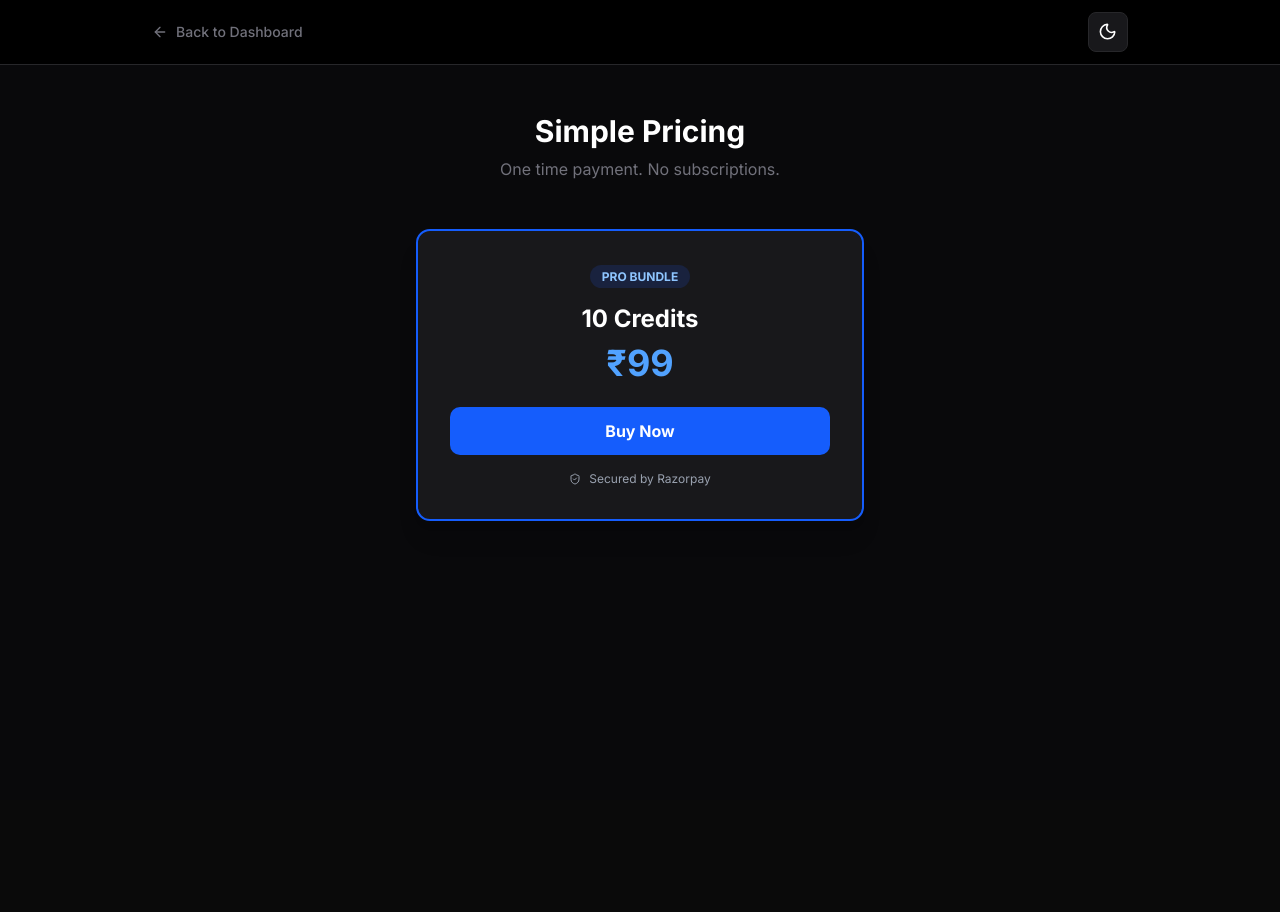
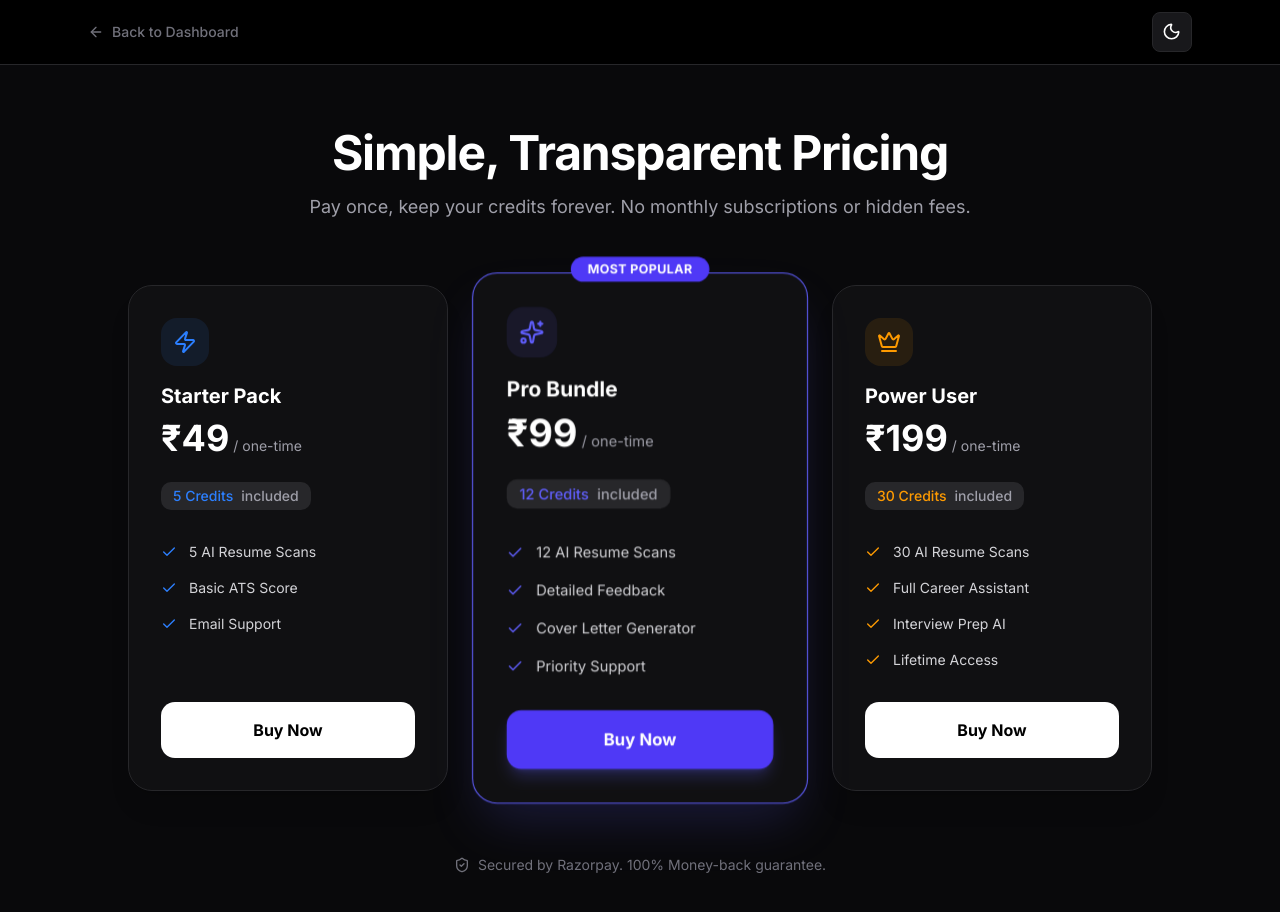
Before and after one commit to Sudarshan-812/resumai, a Next.js app: page /billing in a window 1280 px wide. Shown: the top 912 px of the page. Before the commit the page ends 800 px from the top, so only its background shows below. Built offline with nearby package versions, Linux system fonts and the light colour scheme.

Commit message:
feat: Add tiered pricing plans and redesign billing page

```diff
--- a/src/app/billing/page.tsx
+++ b/src/app/billing/page.tsx
@@ -1,14 +1,15 @@
 "use client";
 
 import Link from "next/link";
-import { ArrowLeft, Check, ShieldCheck, Loader2 } from "lucide-react";
+import { ArrowLeft, Check, Zap, Crown, Sparkles, Loader2, ShieldCheck } from "lucide-react";
 import { ThemeToggle } from "@/app/components/theme-toggle";
 import { useState } from "react";
 import { createRazorpayOrder } from "@/app/actions/razorpay";
-import { verifyPayment } from "@/app/actions/verify-payment"; // 👈 verification import
+import { verifyPayment } from "@/app/actions/verify-payment";
 import { toast } from "sonner";
 import Script from "next/script";
 import { useRouter } from "next/navigation";
+import { cn } from "@/lib/utils";
 
 declare global {
   interface Window {
@@ -16,49 +17,89 @@ declare global {
   }
 }
 
+// Define our Plans Data
+const PLANS = [
+  {
+    id: "starter",
+    name: "Starter Pack",
+    price: 49,
+    credits: 5,
+    icon: Zap,
+    color: "text-blue-500",
+    bg: "bg-blue-500/10",
+    border: "border-zinc-200 dark:border-zinc-800",
+    popular: false,
+    features: ["5 AI Resume Scans", "Basic ATS Score", "Email Support"],
+  },
+  {
+    id: "pro",
+    name: "Pro Bundle",
+    price: 99,
+    credits: 12, // More value than before!
+    icon: Sparkles,
+    color: "text-indigo-500",
+    bg: "bg-indigo-500/10",
+    border: "border-indigo-500 dark:border-indigo-500",
+    popular: true,
+    features: ["12 AI Resume Scans", "Detailed Feedback", "Cover Letter Generator", "Priority Support"],
+  },
+  {
+    id: "power",
+    name: "Power User",
+    price: 199,
+    credits: 30,
+    icon: Crown,
+    color: "text-amber-500",
+    bg: "bg-amber-500/10",
+    border: "border-zinc-200 dark:border-zinc-800",
+    popular: false,
+    features: ["30 AI Resume Scans", "Full Career Assistant", "Interview Prep AI", "Lifetime Access"],
+  },
+];
+
 export default function BillingPage() {
-  const [loading, setLoading] = useState(false);
+  const [loadingId, setLoadingId] = useState<string | null>(null);
   const router = useRouter();
 
-  const handlePurchase = async () => {
-    setLoading(true);
+  const handlePurchase = async (plan: typeof PLANS[0]) => {
+    setLoadingId(plan.id);
 
     try {
-      // 1. Create Order
-      const result = await createRazorpayOrder();
+      // 1. Create Order with Dynamic Price
+      const result = await createRazorpayOrder(plan.price);
       if (!result.success || !result.orderId) throw new Error("Order creation failed");
 
       // 2. Open Razorpay
       const options = {
         key: process.env.NEXT_PUBLIC_RAZORPAY_KEY_ID,
-        amount: "9900", // ₹99
+        amount: plan.price * 100,
         currency: "INR",
-        name: "ResumAI Pro",
-        description: "10 AI Credits",
+        name: `ResumAI ${plan.name}`,
+        description: `${plan.credits} Credits`,
         order_id: result.orderId,
 
-        // 3. Handle Success
         handler: async function (response: any) {
           toast.loading("Verifying Payment...");
 
-          // 4. Call Server Action to Add Credits
+          // 3. Verify & Add Dynamic Credits
           const verification = await verifyPayment(
             response.razorpay_order_id,
             response.razorpay_payment_id,
-            response.razorpay_signature
+            response.razorpay_signature,
+            plan.credits // 👈 Sending correct credits for the chosen plan
           );
 
           if (verification.success) {
             toast.dismiss();
-            toast.success("Success! 10 Credits Added.");
-            router.push("/dashboard"); // Go back to dashboard
+            toast.success(`Success! ${plan.credits} Credits Added.`);
+            router.push("/dashboard");
             router.refresh();
           } else {
             toast.dismiss();
             toast.error("Verification Failed");
           }
         },
-        theme: { color: "#2563EB" },
+        theme: { color: "#4F46E5" },
       };
 
       const rzp1 = new window.Razorpay(options);
@@ -67,7 +108,7 @@ export default function BillingPage() {
     } catch (error) {
       toast.error("Payment failed to start");
     } finally {
-      setLoading(false);
+      setLoadingId(null);
     }
   };
 
@@ -76,41 +117,102 @@ export default function BillingPage() {
       <Script src="https://checkout.razorpay.com/v1/checkout.js" strategy="lazyOnload" />
 
       {/* Navbar */}
-      <div className="border-b border-gray-200 dark:border-zinc-800 bg-white dark:bg-black">
-        <div className="max-w-5xl mx-auto px-6 h-16 flex items-center justify-between">
-          <Link href="/dashboard" className="text-zinc-500 hover:text-black dark:hover:text-white flex items-center gap-2 text-sm font-medium">
+      <div className="border-b border-gray-200 dark:border-zinc-800 bg-white dark:bg-black sticky top-0 z-50">
+        <div className="max-w-6xl mx-auto px-6 h-16 flex items-center justify-between">
+          <Link href="/dashboard" className="text-zinc-500 hover:text-black dark:hover:text-white flex items-center gap-2 text-sm font-medium transition-colors">
             <ArrowLeft className="w-4 h-4" /> Back to Dashboard
           </Link>
           <ThemeToggle />
         </div>
       </div>
 
-      {/* Content */}
-      <main className="max-w-5xl mx-auto px-6 py-12">
-        <div className="text-center mb-12">
-          <h1 className="text-3xl font-bold mb-2">Simple Pricing</h1>
-          <p className="text-zinc-500">One time payment. No subscriptions.</p>
+      <main className="max-w-6xl mx-auto px-6 py-16">
+
+        {/* Header */}
+        <div className="text-center mb-16">
+          <h1 className="text-4xl md:text-5xl font-bold mb-4 tracking-tight">Simple, Transparent Pricing</h1>
+          <p className="text-lg text-zinc-500 dark:text-zinc-400 max-w-2xl mx-auto">
+            Pay once, keep your credits forever. No monthly subscriptions or hidden fees.
+          </p>
         </div>
 
-        <div className="max-w-md mx-auto bg-white dark:bg-zinc-900 border-2 border-blue-600 rounded-xl p-8 shadow-xl">
-            <div className="mb-4 text-center">
-              <span className="bg-blue-100 dark:bg-blue-900/30 text-blue-700 dark:text-blue-300 px-3 py-1 rounded-full text-xs font-bold uppercase">Pro Bundle</span>
+        {/* Plans Grid */}
+        <div className="grid grid-cols-1 md:grid-cols-3 gap-8 max-w-5xl mx-auto relative">
+
+          {PLANS.map((plan) => (
+            <div
+              key={plan.id}
+              className={cn(
+                "relative flex flex-col p-8 rounded-3xl border bg-white dark:bg-zinc-900/50 backdrop-blur-sm transition-all duration-300",
+                plan.border,
+                plan.popular ? "shadow-2xl shadow-indigo-500/20 scale-105 z-10" : "hover:border-zinc-300 dark:hover:border-zinc-700 shadow-xl"
+              )}
+            >
+              {plan.popular && (
+                <div className="absolute -top-4 left-1/2 -translate-x-1/2 bg-indigo-600 text-white px-4 py-1 rounded-full text-xs font-bold uppercase tracking-wide">
+                  Most Popular
+                </div>
+              )}
+
+              {/* Plan Header */}
+              <div className="mb-6">
+                <div className={cn("w-12 h-12 rounded-2xl flex items-center justify-center mb-4", plan.bg)}>
+                  <plan.icon className={cn("w-6 h-6", plan.color)} />
+                </div>
+                <h3 className="text-xl font-bold mb-2">{plan.name}</h3>
+                <div className="flex items-baseline gap-1">
+                  <span className="text-4xl font-bold">₹{plan.price}</span>
+                  <span className="text-zinc-500 dark:text-zinc-400 text-sm">/ one-time</span>
+                </div>
+              </div>
+
+              {/* Credits Badge */}
+              <div className="mb-8">
+                <div className="inline-flex items-center gap-2 px-3 py-1 rounded-lg bg-zinc-100 dark:bg-zinc-800 text-sm font-medium">
+                  <span className={plan.color}>{plan.credits} Credits</span>
+                  <span className="text-zinc-400"> included</span>
+                </div>
+              </div>
+
+              {/* Features List */}
+              <ul className="space-y-4 mb-8 flex-1">
+                {plan.features.map((feature, i) => (
+                  <li key={i} className="flex items-center gap-3 text-sm text-zinc-600 dark:text-zinc-300">
+                    <Check className={cn("w-4 h-4 shrink-0", plan.color)} />
+                    {feature}
+                  </li>
+                ))}
+              </ul>
+
+              {/* Action Button */}
+              <button
+                onClick={() => handlePurchase(plan)}
+                disabled={!!loadingId}
+                className={cn(
+                  "w-full py-4 rounded-xl font-bold transition-all flex items-center justify-center gap-2",
+                  plan.popular
+                    ? "bg-indigo-600 hover:bg-indigo-500 text-white shadow-lg shadow-indigo-500/25"
+                    : "bg-zinc-900 dark:bg-white text-white dark:text-black hover:bg-zinc-800 dark:hover:bg-zinc-200",
+                  loadingId && loadingId !== plan.id && "opacity-50 cursor-not-allowed"
+                )}
+              >
+                {loadingId === plan.id ? (
+                  <>
+                    <Loader2 className="w-4 h-4 animate-spin" />
+                    Processing...
+                  </>
+                ) : (
+                  "Buy Now"
+                )}
+              </button>
             </div>
-            <h2 className="text-2xl font-bold mb-2 text-center">10 Credits</h2>
-            <div className="text-4xl font-bold text-blue-600 dark:text-blue-400 text-center mb-6">₹99</div>
+          ))}
+        </div>
 
-            <button
-              onClick={handlePurchase}
-              disabled={loading}
-              className="w-full py-3 bg-blue-600 hover:bg-blue-700 text-white font-bold rounded-lg transition-colors flex items-center justify-center gap-2"
-            >
-              {loading ? <Loader2 className="animate-spin" /> : "Buy Now"}
-            </button>
-
-            <div className="mt-4 flex items-center justify-center gap-2 text-xs text-gray-400">
-              <ShieldCheck className="w-3 h-3" />
-              Secured by Razorpay
-            </div>
+        {/* Trust Footer */}
+        <div className="mt-16 text-center text-zinc-500 text-sm flex items-center justify-center gap-2">
+          <ShieldCheck className="w-4 h-4" />
+          Secured by Razorpay. 100% Money-back guarantee.
         </div>
       </main>
     </div>
--- a/src/app/dashboard/page.tsx
+++ b/src/app/dashboard/page.tsx
@@ -38,7 +38,17 @@ export default async function Dashboard() {
     .eq("user_id", user.id)
     .order("created_at", { ascending: false });
 
-  // 2. Process Data
+  // 2. 👇 FETCH REAL CREDITS FROM PROFILES
+  const { data: profile } = await supabase
+    .from("profiles")
+    .select("credits")
+    .eq("id", user.id)
+    .single();
+
+  // If no profile exists yet (rare), default to 0
+  const credits = profile?.credits ?? 0;
+
+  // 3. Process Data
   const resumes = getUniqueResumes(rawResumes || []);
   const totalScans = resumes.length;
 
@@ -143,11 +153,14 @@ export default async function Dashboard() {
               <CreditCard className="w-4 h-4" />
               <span className="text-xs font-medium uppercase tracking-wider">Credits</span>
             </div>
-            <div className="text-3xl font-mono font-medium text-gray-900 dark:text-white">3</div>
+            {/* 👇 DYNAMIC CREDITS HERE */}
+            <div className="text-3xl font-mono font-medium text-gray-900 dark:text-white">
+              {credits}
+            </div>
           </div>
         </div>
 
-        {/* Recent Activity List (FIXED FOR MOBILE) */}
+        {/* Recent Activity List */}
         <div className="space-y-4">
           <h3 className="text-sm font-medium text-gray-500 dark:text-zinc-400 uppercase tracking-wider ml-1">Recent Activity</h3>
 
@@ -161,14 +174,11 @@ export default async function Dashboard() {
                 <Link href={`/dashboard/${resume.id}`} key={resume.id} className="block group">
                   <div className="flex items-center justify-between p-4 transition-colors hover:bg-gray-50 dark:hover:bg-zinc-800/50">
 
-                    {/* Left Side: Icon + Name (Flexible Width) */}
+                    {/* Left Side: Icon + Truncated Name */}
                     <div className="flex items-center gap-3 sm:gap-4 min-w-0 flex-1 mr-4">
-                      {/* Icon */}
                       <div className="h-10 w-10 shrink-0 rounded bg-gray-100 dark:bg-zinc-800 flex items-center justify-center text-gray-500 dark:text-zinc-400 group-hover:bg-black dark:group-hover:bg-white group-hover:text-white dark:group-hover:text-black transition-colors">
                         <FileText className="h-5 w-5" />
                       </div>
-
-                      {/* Text Container with Truncation */}
                       <div className="min-w-0 flex-1">
                         <div className="font-medium text-gray-900 dark:text-zinc-200 group-hover:text-black dark:group-hover:text-white transition-colors truncate">
                           {resume.file_name || "Untitled Resume"}
@@ -179,7 +189,7 @@ export default async function Dashboard() {
                       </div>
                     </div>
 
-                    {/* Right Side: Score + Arrow (Fixed Width) */}
+                    {/* Right Side: Score + Arrow */}
                     <div className="flex items-center gap-3 sm:gap-6 shrink-0">
                       <div className="text-right">
                         <div className={cn("text-sm font-bold font-mono",
```
Also changed, not shown: src/app/actions/razorpay.ts (+3 -4 lines), src/app/actions/verify-payment.ts (+4 -8 lines).
